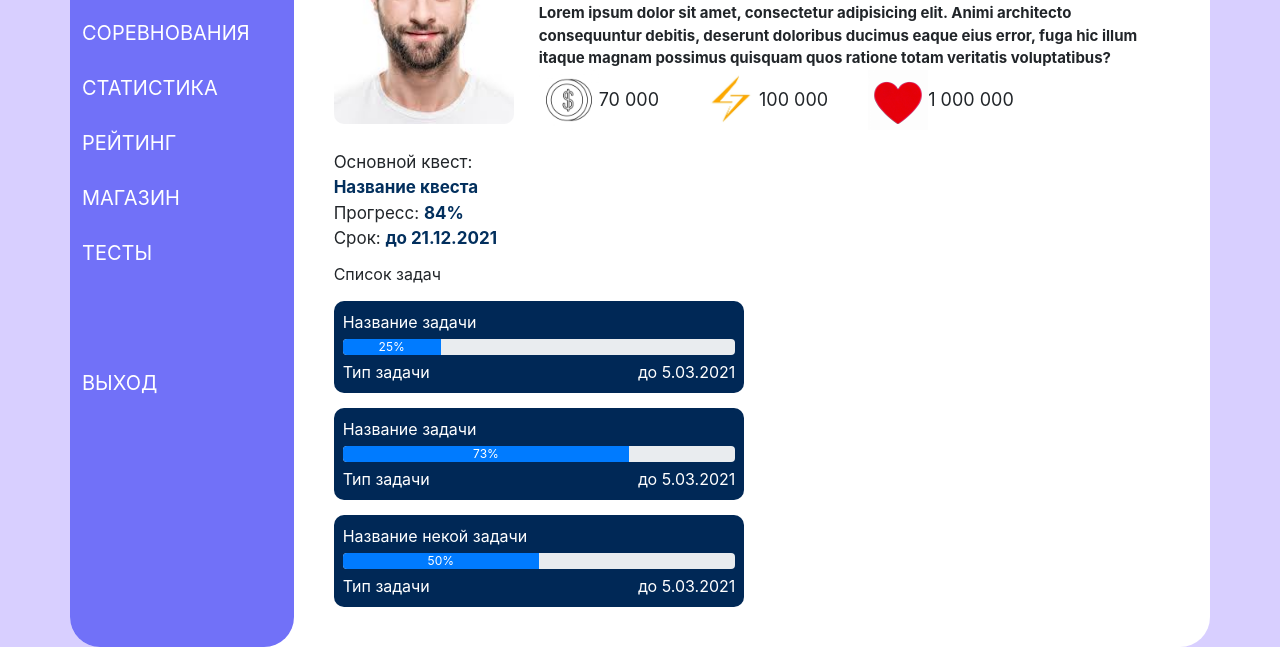
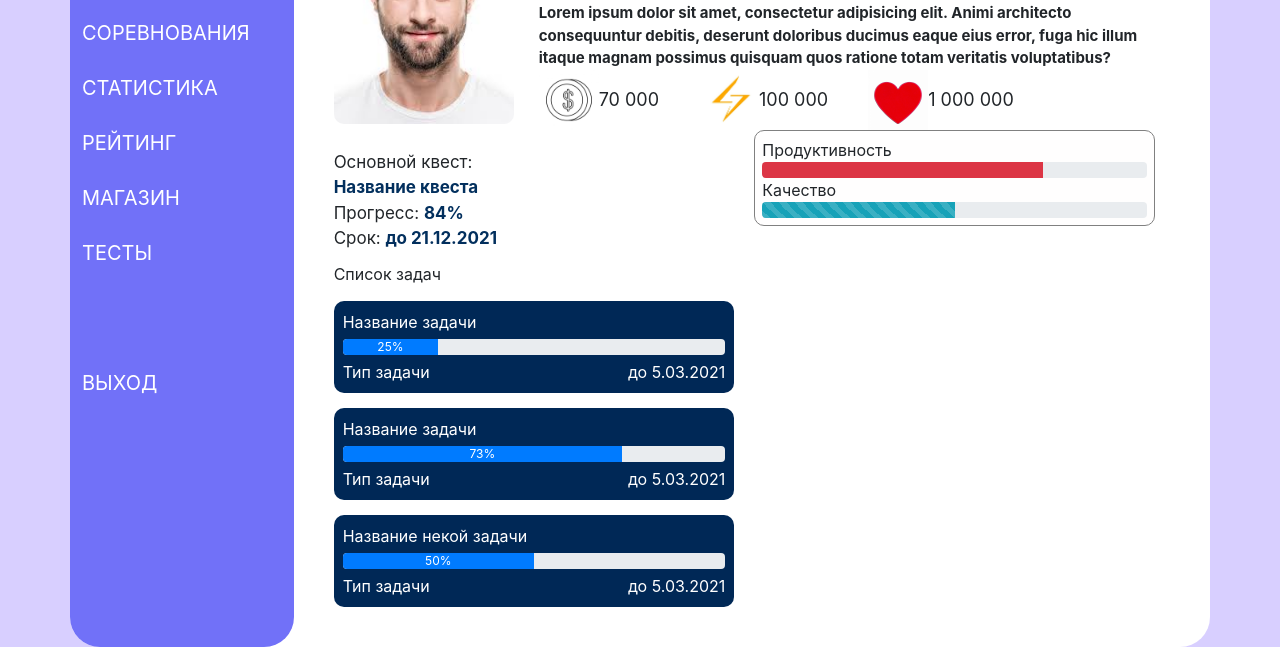
Before and after one commit to 113375/layout, a plain HTML site: page index.html in a window 1280 px wide. Shown: the part 167-814 px from the top of the page. Drawn offline with Linux system fonts and the light colour scheme.

Commit message:
Сделал часть правой части

```diff
--- a/css/style.css
+++ b/css/style.css
@@ -72,8 +72,6 @@ body {
     display: flex;
 }
 
-.about_quests {
-}
 
 .photo_profile {
     width: 180px;
@@ -129,9 +127,6 @@ body {
     font-size: 17px;
 }
 
-.about_quests {
-    width: 50%;
-}
 
 .main_quest span {
     font-weight: bold;
@@ -157,8 +152,30 @@ body {
     margin-top: 5px;
 }
 
-.name{
+.name {
     margin-bottom: 5px;
+}
+
+.about_quests {
+    display: flex;
+    justify-content: space-between;
+}
+
+.left-block {
+    width: 50%;
+    margin-right: 10px;
+}
+
+.right-block {
+    width: 50%;
+    margin-left: 10px;
+}
+
+.progress_block {
+    border-radius: 10px;
+    border: 1px solid grey;
+    padding: 7px;
+    background-color: #fffefe;
 }
 
 @media (max-width: 991px) {
--- a/index.html
+++ b/index.html
@@ -63,7 +63,7 @@
         </div>
         <div class="about_quests">
             <!--            Нижняя половина правой части-->
-            <div> <!--                левый блок-->
+            <div class="left-block"> <!--                левый блок-->
                 <div class="main_quest">
                     <div>Основной квест:</div>
                     <div><span>Название квеста</span></div>
@@ -118,8 +118,19 @@
 
             </div>
 
-            <div> <!--                правый блок-->
-
+            <div class="right-block"> <!--                правый блок-->
+                <div class="progress_block">
+                    <div>Продуктивность</div>
+                    <div class="progress">
+                        <div class="progress-bar bg-danger" role="progressbar" style="width: 73%" aria-valuenow="73"
+                             aria-valuemin="0" aria-valuemax="100"></div>
+                    </div>
+                    <div>Качество</div>
+                    <div class="progress">
+                        <div class="progress-bar progress-bar-striped bg-info" role="progressbar" style="width: 50%"
+                             aria-valuenow="50" aria-valuemin="0" aria-valuemax="100"></div>
+                    </div>
+                </div>
 
             </div>
 
```
